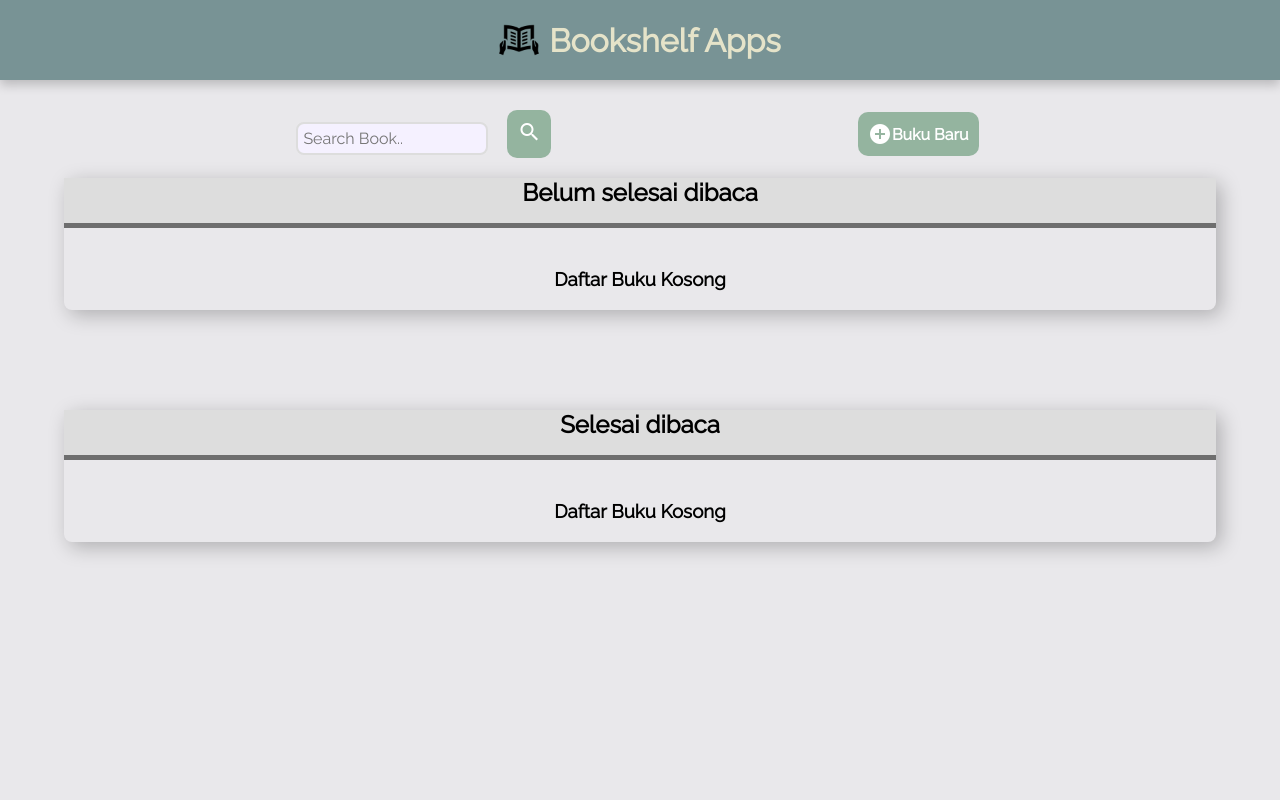
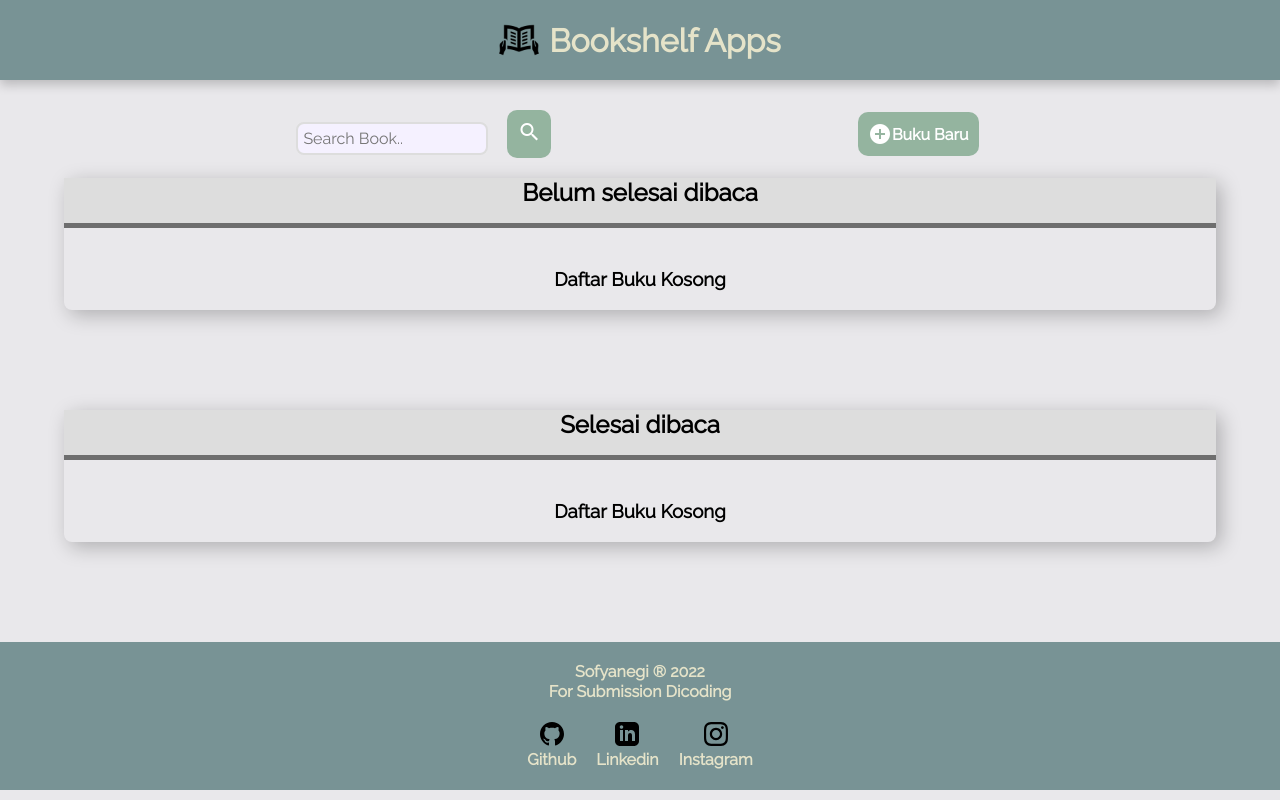
Before and after one commit to sofyanegil/bookshelf, a plain HTML site: page index.html in a window 1280 px wide. Drawn offline with Linux system fonts and the light colour scheme; some packages are replaced by stand-ins of ours; a script that the page names is missing.

Commit message:
update footer

```diff
--- a/assets/style/style.css
+++ b/assets/style/style.css
@@ -242,6 +242,30 @@ main {
   min-height: 100px;
 }
 
+footer {
+  width: 100%;
+  padding: 20px;
+  color: var(--pal4);
+  background-color: var(--pal1);
+  font-size: 1em;
+  font-weight: bold;
+  text-align: center;
+}
+
+footer p {
+  line-height: 20px;
+}
+footer a {
+  text-decoration: none;
+  color: var(--pal4);
+}
+
+.sosmed {
+  margin-top: 20px;
+  display: flex;
+  justify-content: center;
+  gap: 20px;
+}
 /* Mobile */
 @media only screen and (max-width: 768px) {
   .head-title {
--- a/index.html
+++ b/index.html
@@ -68,6 +68,44 @@
         </div>
       </div>
     </main>
+    <footer>
+      <p>
+        <a href="https://instagram.com/sofyanegi">Sofyanegi</a> &#174; 2022 <br />
+        For Submission Dicoding
+      </p>
+      <div class="sosmed">
+        <div class="sosmed-icons">
+          <a target="_blank" href="https://github.com/sofyanegil">
+            <svg xmlns="http://www.w3.org/2000/svg" width="24" height="24" viewBox="0 0 24 24">
+              <path
+                d="M12 0c-6.626 0-12 5.373-12 12 0 5.302 3.438 9.8 8.207 11.387.599.111.793-.261.793-.577v-2.234c-3.338.726-4.033-1.416-4.033-1.416-.546-1.387-1.333-1.756-1.333-1.756-1.089-.745.083-.729.083-.729 1.205.084 1.839 1.237 1.839 1.237 1.07 1.834 2.807 1.304 3.492.997.107-.775.418-1.305.762-1.604-2.665-.305-5.467-1.334-5.467-5.931 0-1.311.469-2.381 1.236-3.221-.124-.303-.535-1.524.117-3.176 0 0 1.008-.322 3.301 1.23.957-.266 1.983-.399 3.003-.404 1.02.005 2.047.138 3.006.404 2.291-1.552 3.297-1.23 3.297-1.23.653 1.653.242 2.874.118 3.176.77.84 1.235 1.911 1.235 3.221 0 4.609-2.807 5.624-5.479 5.921.43.372.823 1.102.823 2.222v3.293c0 .319.192.694.801.576 4.765-1.589 8.199-6.086 8.199-11.386 0-6.627-5.373-12-12-12z"
+              />
+            </svg>
+          </a>
+          <p>Github</p>
+        </div>
+        <div class="sosmed-icons">
+          <a target="_blank" href="https://www.linkedin.com/in/sofyanegi/">
+            <svg xmlns="http://www.w3.org/2000/svg" width="24" height="24" viewBox="0 0 24 24">
+              <path
+                d="M19 0h-14c-2.761 0-5 2.239-5 5v14c0 2.761 2.239 5 5 5h14c2.762 0 5-2.239 5-5v-14c0-2.761-2.238-5-5-5zm-11 19h-3v-11h3v11zm-1.5-12.268c-.966 0-1.75-.79-1.75-1.764s.784-1.764 1.75-1.764 1.75.79 1.75 1.764-.783 1.764-1.75 1.764zm13.5 12.268h-3v-5.604c0-3.368-4-3.113-4 0v5.604h-3v-11h3v1.765c1.396-2.586 7-2.777 7 2.476v6.759z"
+              />
+            </svg>
+          </a>
+          <p>Linkedin</p>
+        </div>
+        <div class="sosmed-icons">
+          <a target="_blank" href="https://www.instagram.com/sofyanegi/">
+            <svg xmlns="http://www.w3.org/2000/svg" width="24" height="24" viewBox="0 0 24 24">
+              <path
+                d="M12 2.163c3.204 0 3.584.012 4.85.07 3.252.148 4.771 1.691 4.919 4.919.058 1.265.069 1.645.069 4.849 0 3.205-.012 3.584-.069 4.849-.149 3.225-1.664 4.771-4.919 4.919-1.266.058-1.644.07-4.85.07-3.204 0-3.584-.012-4.849-.07-3.26-.149-4.771-1.699-4.919-4.92-.058-1.265-.07-1.644-.07-4.849 0-3.204.013-3.583.07-4.849.149-3.227 1.664-4.771 4.919-4.919 1.266-.057 1.645-.069 4.849-.069zm0-2.163c-3.259 0-3.667.014-4.947.072-4.358.2-6.78 2.618-6.98 6.98-.059 1.281-.073 1.689-.073 4.948 0 3.259.014 3.668.072 4.948.2 4.358 2.618 6.78 6.98 6.98 1.281.058 1.689.072 4.948.072 3.259 0 3.668-.014 4.948-.072 4.354-.2 6.782-2.618 6.979-6.98.059-1.28.073-1.689.073-4.948 0-3.259-.014-3.667-.072-4.947-.196-4.354-2.617-6.78-6.979-6.98-1.281-.059-1.69-.073-4.949-.073zm0 5.838c-3.403 0-6.162 2.759-6.162 6.162s2.759 6.163 6.162 6.163 6.162-2.759 6.162-6.163c0-3.403-2.759-6.162-6.162-6.162zm0 10.162c-2.209 0-4-1.79-4-4 0-2.209 1.791-4 4-4s4 1.791 4 4c0 2.21-1.791 4-4 4zm6.406-11.845c-.796 0-1.441.645-1.441 1.44s.645 1.44 1.441 1.44c.795 0 1.439-.645 1.439-1.44s-.644-1.44-1.439-1.44z"
+              />
+            </svg>
+          </a>
+          <p>Instagram</p>
+        </div>
+      </div>
+    </footer>
     <script src="assets/js/script.js"></script>
     <script src="https://cdn.jsdelivr.net/npm/sweetalert2@11.4.4/dist/sweetalert2.all.min.js"></script>
   </body>
```
